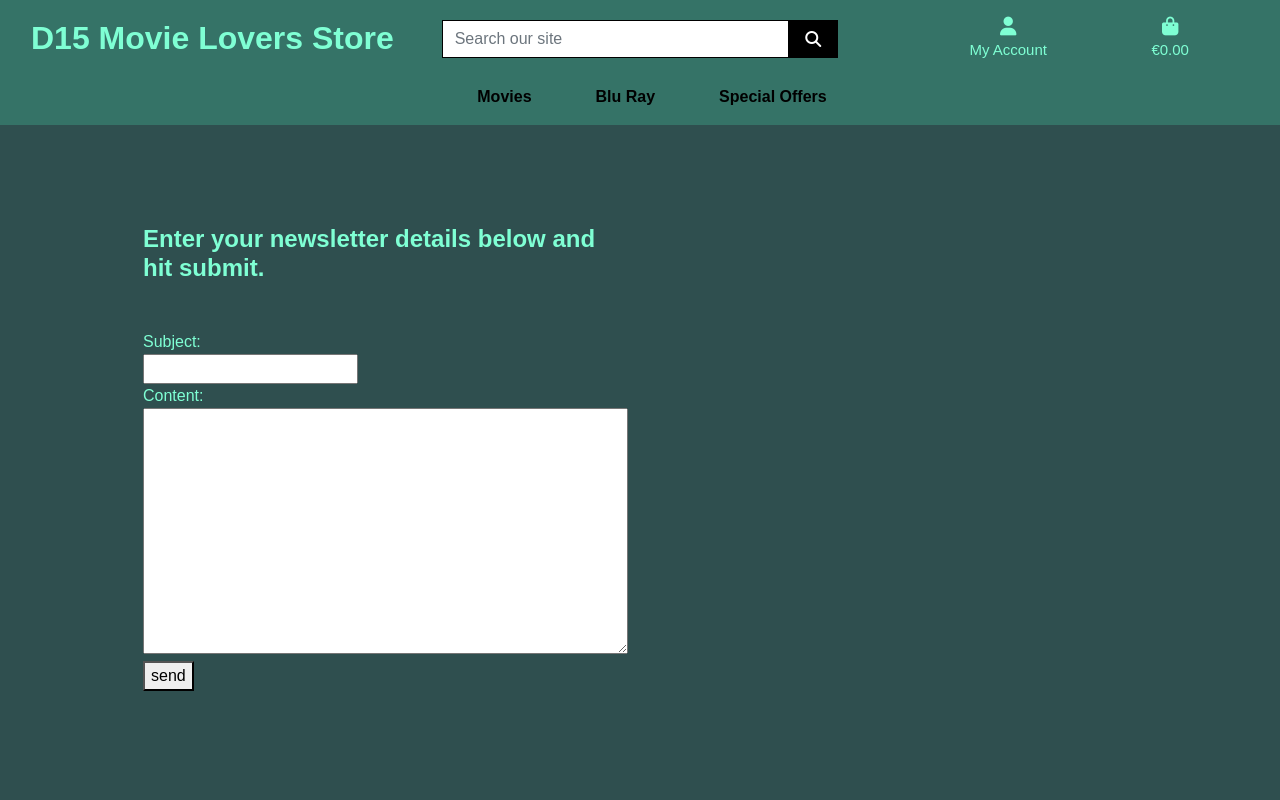
After one commit to Code-Institute-Submissions/OdoJoe-D15-Movie-Lovers-Store, a Django app: page /newsletter/ in a window 1280 px wide. The commit adds this page. Run offline with Django 3.2, Linux system fonts and the light colour scheme; some libraries are stand-ins or nearby versions.

Commit message:
add newsletter functionality

```diff
--- /dev/null
+++ b/home/templates/home/author.html
@@ -0,0 +1,36 @@
+{% extends "base.html" %}
+{% load static %}
+
+{% block page_header %}
+    <div class="container header-container">
+        <div class="row">
+            <div class="col">
+
+            </div>
+        </div>
+    </div>
+{% endblock %}
+
+{% block content %}
+<div class="container h-100">
+    <div class="row h-100">
+        <div class="col-7 col-md-6 my-auto">
+            <h4 class="logo-font text-d15">
+                Enter your newsletter details below and hit submit.
+            </h4>
+            <div class="my-5 text-d15">
+                <form method="POST" action="{% url 'send_newsletter' %}">
+                    {% csrf_token %}
+                    <div class="newsletter-form">
+                        Subject:<br><input type="text" name="subject"/><br>
+                    </div>
+                    <div class="newsletter-form">
+                        Content:<br><textarea name="content" rows="10" cols="50"></textarea><br>
+                    </div>
+                    <button class="primaryAction" type="submit">send</button>
+                  </form>
+            </div>
+        </div>
+    </div>
+</div>
+{% endblock %}
--- a/home/urls.py
+++ b/home/urls.py
@@ -3,5 +3,7 @@ from . import views
 
 urlpatterns = [
     path('', views.index, name='home'),
-    path('<user_id>', views.add_to_newsletter, name='add_to_newsletter'),
+    path('newsletter/<user_id>', views.add_to_newsletter, name='add_to_newsletter'),
+    path('newsletter/', views.author_newsletter, name='author_newsletter'),
+    path('send/', views.send_newsletter, name='send_newsletter'),
 ]
--- a/home/views.py
+++ b/home/views.py
@@ -1,13 +1,37 @@
 from django.shortcuts import render
 from django.contrib.auth.models import User
 from .models import Subscriber
+from django.core.mail import send_mail
+from django.contrib import messages
+
 
 def index(request):
     """
     Index page view
     """
-    return render(request, 'home/index.html')
+    subscribers = Subscriber.objects.all()
+    context = {
+        'subscribers': subscribers,
+    }
+    return render(request, 'home/index.html', context)
 
+def send_newsletter(request):
+    """
+    return to Newsletter screen once newsletter
+    has been submitted
+    """
+
+    if request.method == 'POST':
+        subject = request.POST['subject']
+        content = request.POST['content']
+        subscribers = Subscriber.objects.all()
+        for subscriber in subscribers:
+            send_mail(subject, content, 'newsletter@d15movieloversstore.com', [subscriber.email,], fail_silently=False)
+    messages.success(request, f'sent newsletter to {len(subscribers)} users.')
+    return render(request, 'home/author.html')
+
+def author_newsletter(request):
+    return render(request, 'home/author.html')
 
 def add_to_newsletter(request, user_id):
     """
@@ -20,8 +44,4 @@ def add_to_newsletter(request, user_id):
     subscriber.email = user.email
     subscriber.save()
 
-    subscribers = Subscriber.objects.all()
-    context = {
-        'subscribers': subscribers,
-    }
-    return render(request, 'home/index.html', context)
+    return index(request)
--- a/static/css/style.css
+++ b/static/css/style.css
@@ -195,3 +195,8 @@ body {
 .landpage-note {
     font-size: large;
 }
+
+.newsletter-form {
+    text-align: top;
+    vertical-align: text-top;
+}
--- a/templates/base.html
+++ b/templates/base.html
@@ -68,7 +68,7 @@
                         <div class="dropdown-menu border-0" aria-labelledby="user-options">
                             {% if request.user.is_authenticated %}
                                 {% if request.user.is_superuser %}
-                                    <a href="" class="dropdown-item">Product Management</a>
+                                    <a href="{% url 'author_newsletter' %}" class="dropdown-item">Send Newsletter</a>
                                 {% endif %}
                                 <a href="" class="dropdown-item">My Profile</a>
                                 <a href="{% url 'account_logout' %}" class="dropdown-item">Logout</a>
--- a/templates/includes/mobile-top-header.html
+++ b/templates/includes/mobile-top-header.html
@@ -30,7 +30,7 @@
     <div class="dropdown-menu border-0" aria-labelledby="user-options">
         {% if request.user.is_authenticated %}
             {% if request.user.is_superuser %}
-                <a href="{% url 'account_logout' %}" class="dropdown-item">Product Management</a>
+                <a href="{% url 'author_newsletter' %}" class="dropdown-item">Send Newsletter</a>
             {% endif %}
             <a href="" class="dropdown-item">My Profile</a>
             <a href="{% url 'account_logout' %}" class="dropdown-item">Logout</a>
```
Also changed, not shown: db.sqlite3.
